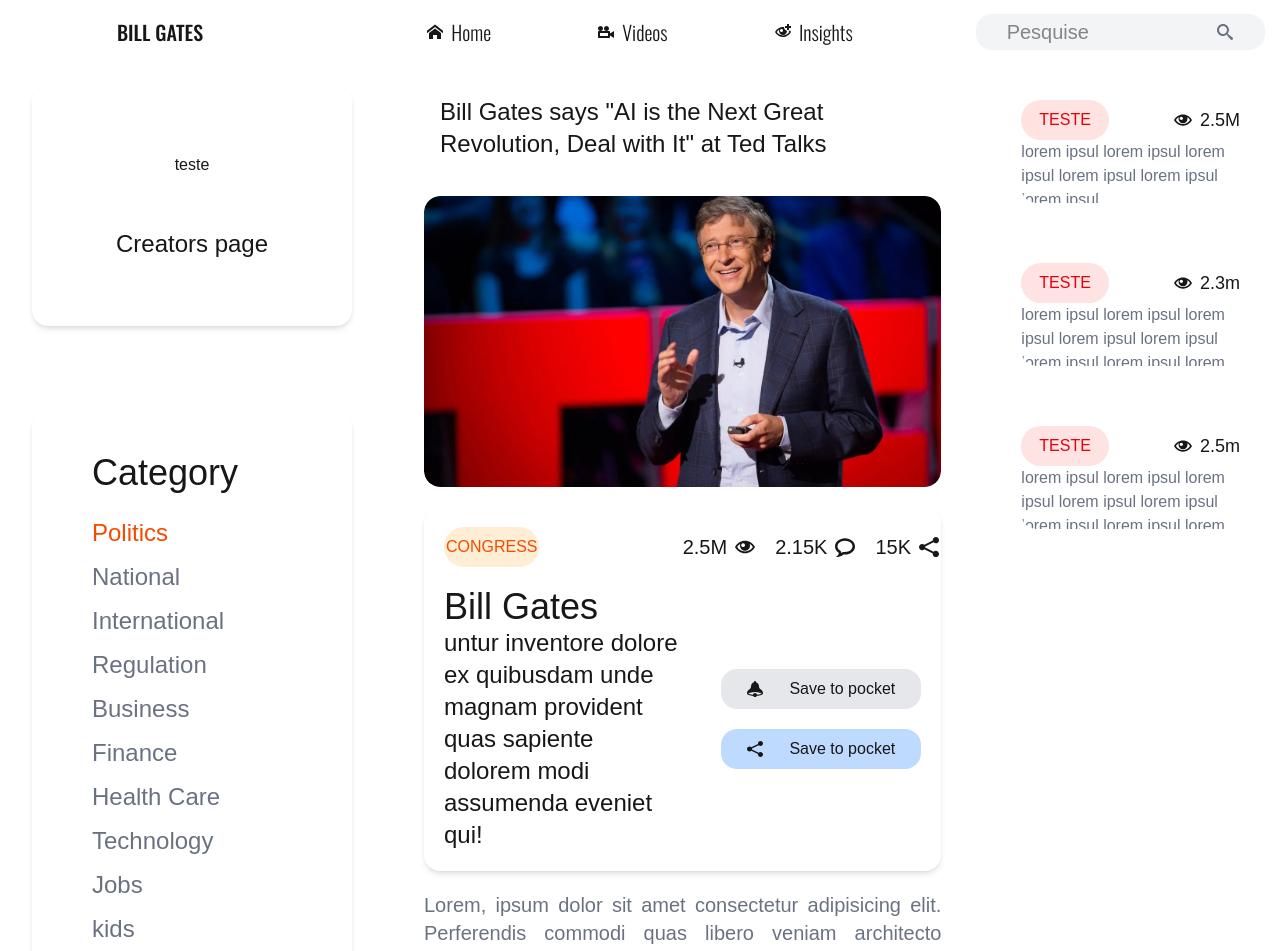
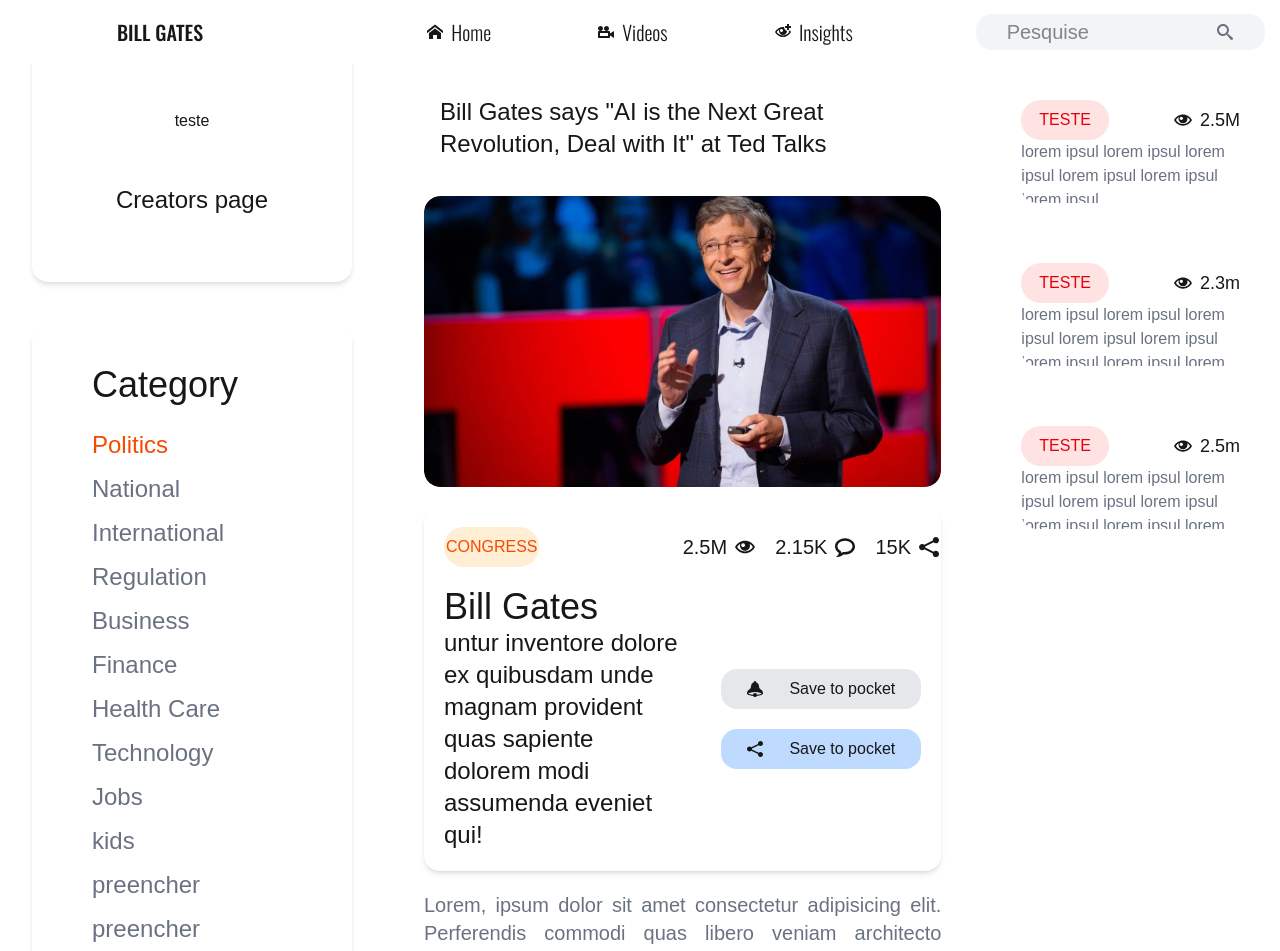
Before and after one commit to Deezinn/business-speed-of-thought, a Next.js app: page / in a window 1280 px wide. Shown: the top 951 px of the page. Built offline with nearby package versions, Linux system fonts and the light colour scheme.

Commit message:
content: new content to const

```diff
--- a/src/constants/const.jsx
+++ b/src/constants/const.jsx
@@ -12,7 +12,7 @@
 
 export const optionsCategory = [
   'Politics', 'National', 'International', 'Regulation', 'Business',
-  'Finance', 'Health Care', 'Technology', 'Jobs', 'kids'
+  'Finance', 'Health Care', 'Technology', 'Jobs', 'kids', 'preencher', 'preencher', 'preencher'
 ]
 
 export const billGatesContext = [
```
